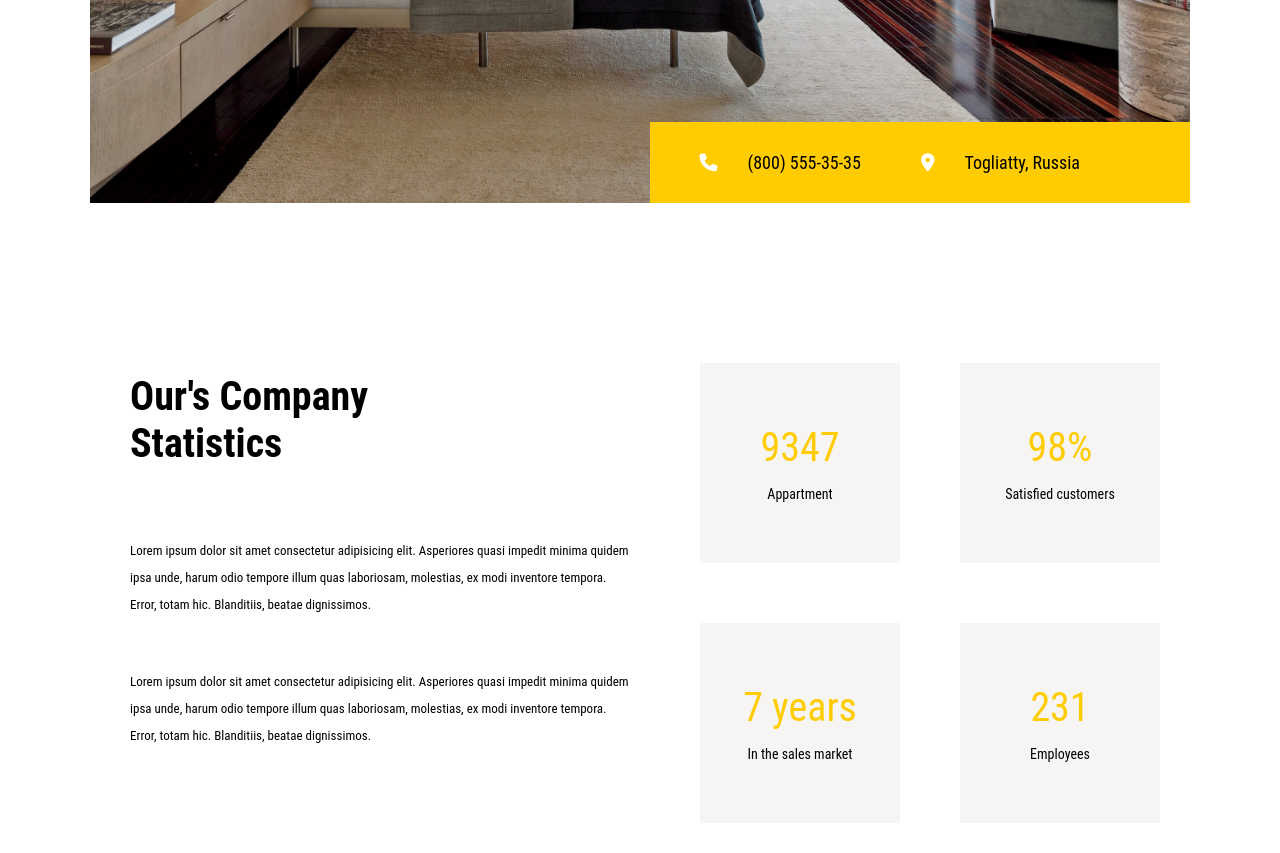
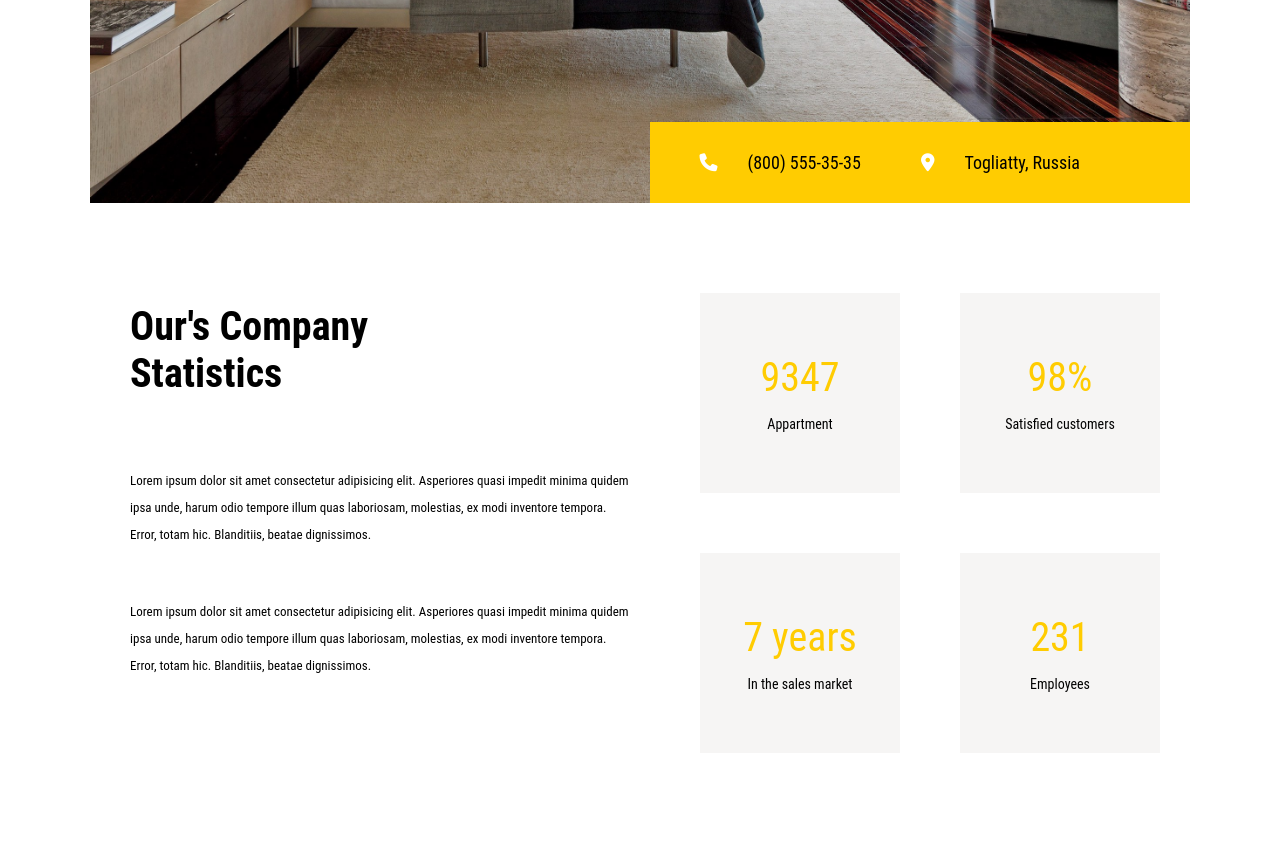
Before and after one commit to DanilXO/luxestate-html-css-template, a plain HTML site: page index.html in a window 1280 px wide. Shown: the part 516-1369 px from the top of the page. After the commit the page ends 1299 px from the top, so only its background shows below. Drawn offline with Linux system fonts and the light colour scheme.

Commit message:
fix margin

```diff
--- a/style.css
+++ b/style.css
@@ -104,7 +104,7 @@ nav {
 
 .stats {
     display: flex;
-    margin-top: 130px;
+    margin-top: 60px;
 }
 
 .stats-line {
```
